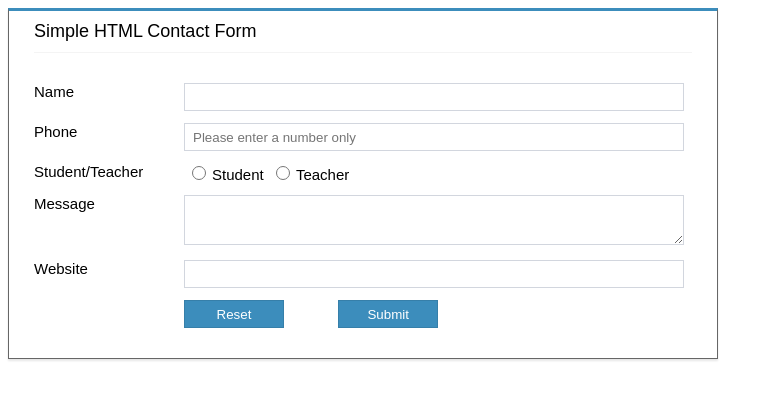
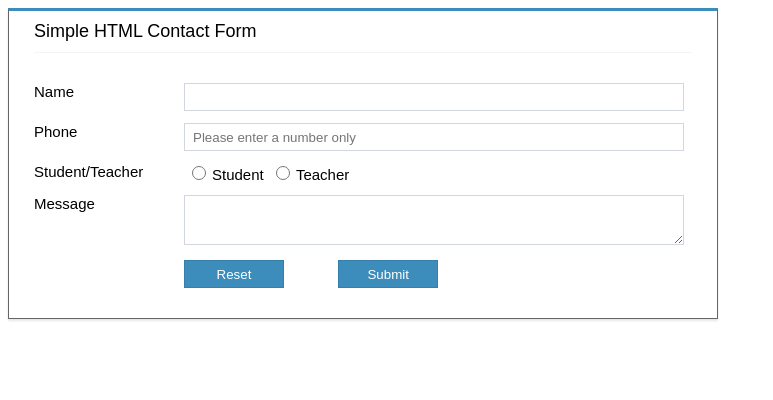
Before and after one commit to MRubio214/MSS_Project, a Flask app: page /donate in a window 1280 px wide. Shown: the top 400 px of the page, without its empty margins (0-773 px from the left). Run offline with Flask 2, Linux system fonts and the light colour scheme.

Commit message:
Fxed donate page

```diff
--- a/website/templates/Donate.html
+++ b/website/templates/Donate.html
@@ -128,11 +128,7 @@
 
             </div>
             <div class="form-row">
-                <div class="form-label">Website</div>
-                <div class="form-field">
-                    <input type="url" name="website" />
-                </div>
-            </div>
+
             <div class="form-row">
 
             <div class="form-row">
```
